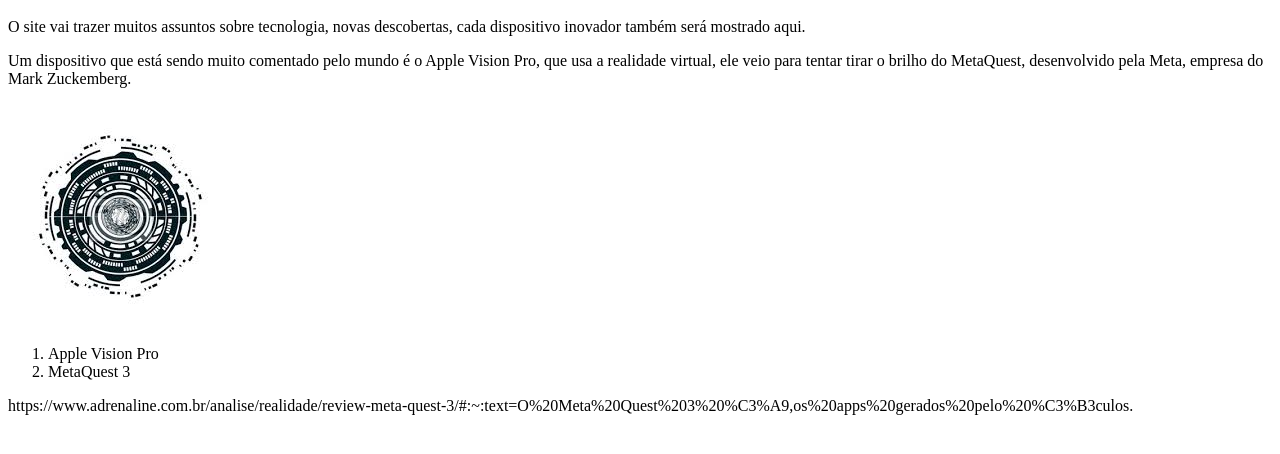
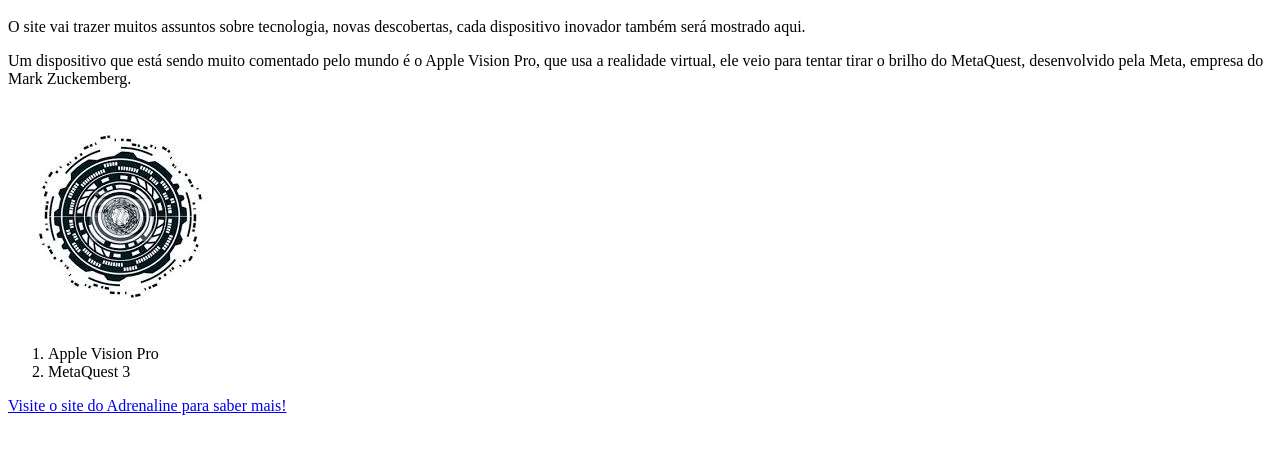
Before and after one commit to HunterCode11/HunterCode11, a plain HTML site: page index.html/index.html in a window 1280 px wide. Shown: the part 48-502 px from the top of the page. Drawn offline with Linux system fonts and the light colour scheme.

Commit message:
Update index.html

```diff
--- a/index.html/index.html
+++ b/index.html/index.html
@@ -9,7 +9,7 @@
   <li>Apple Vision Pro</li>
 <li>MetaQuest 3</li>
 </ol>
-<href>https://www.adrenaline.com.br/analise/realidade/review-meta-quest-3/#:~:text=O%20Meta%20Quest%203%20%C3%A9,os%20apps%20gerados%20pelo%20%C3%B3culos.</href>
+<a href="https://www.adrenaline.com.br/analise/realidade/review-meta-quest-3/#:~:text=O%20Meta%20Quest%203%20%C3%A9,os%20apps%20gerados%20pelo%20%C3%B3culos."> Visite o site do Adrenaline para saber mais!</a>
 
 </body>
 </html>
```
